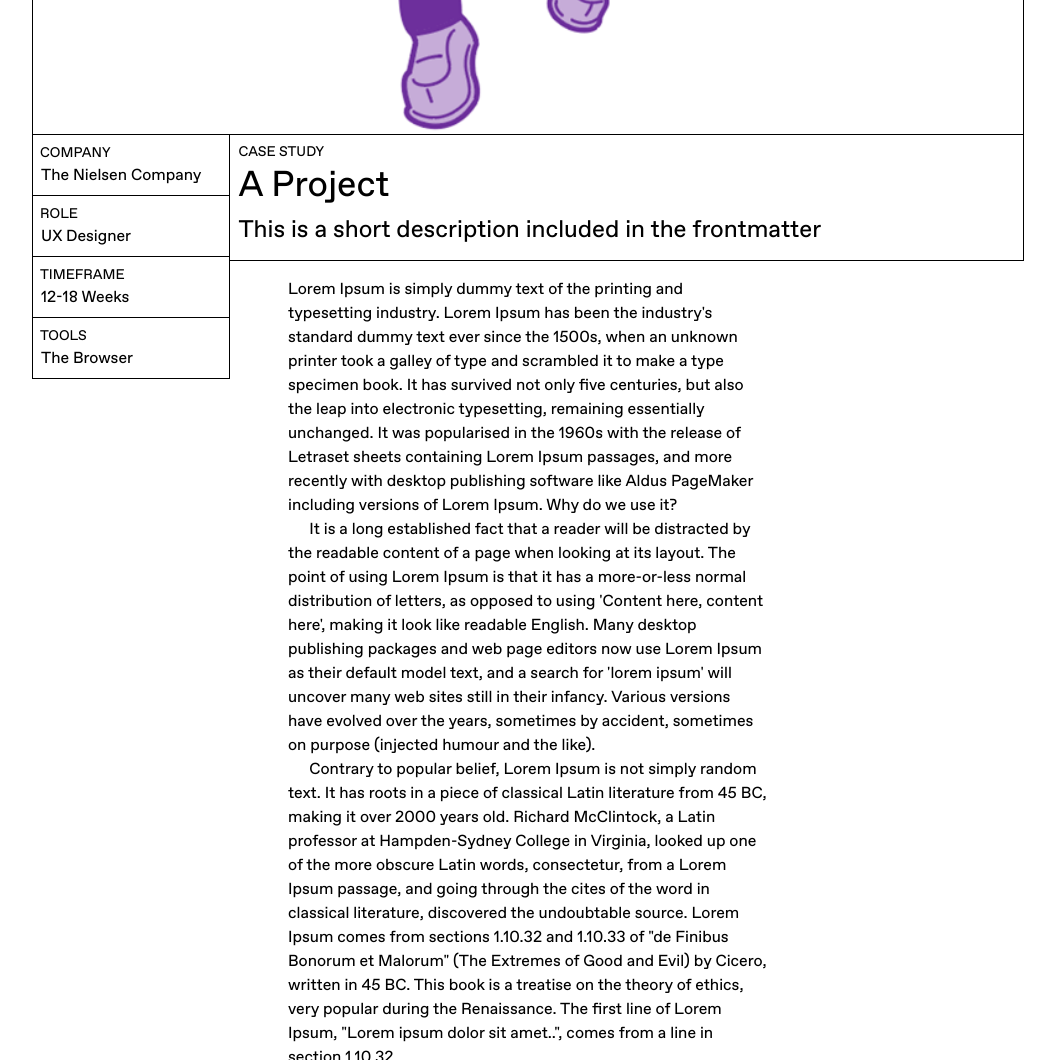
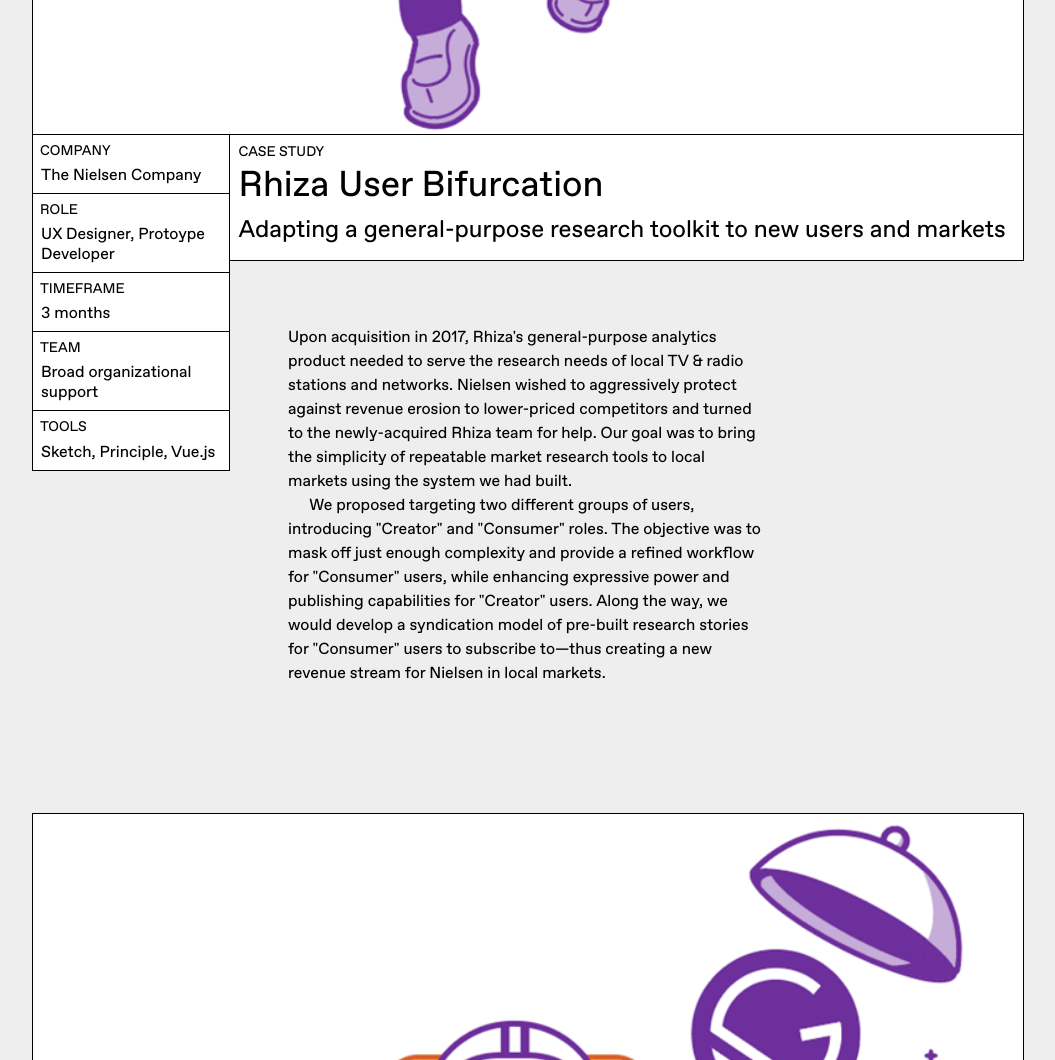
Before and after one commit to jamesacklin/james-acklin-site, a Gatsby site: page / in a window 1280 px wide. Shown: the part 1740-2800 px from the top of the page, without its empty margins (112-1167 px from the left). Built offline with nearby package versions, Linux system fonts and the light colour scheme; Gatsby itself is replaced by a stand-in of ours.

Commit message:
case study work

```diff
--- a/src/components/casestudy.js
+++ b/src/components/casestudy.js
@@ -6,7 +6,7 @@
 import Image from './image'
 
 const Article = styled.article.attrs({
-  className: `pv3-m pv5-l ma0 pa3 center mw8 lh-copy black bg-white cf`
+  className: `pv3-m pv5-l ma0 pa3 center mw8 black cf`
 })``
 
 const Meta = styled.header.attrs ({
@@ -14,14 +14,14 @@
 })``
 
 const Details = styled.aside.attrs({
-  className: `b--black ba bw-1 pa0 fl-l w-20-l`
+  className: `b--black ba bw-1 pa0 fl-l w-20-l bg-white`
 })`
   & > * {
     margin: 0; padding: 0 0.5em;
   }
 
   & > *:nth-child(2n+1){
-    padding-top: 0.5em;
+    padding: 0.5em;
   }
 
   & > *:nth-child(2n+2){
@@ -35,11 +35,11 @@
 `
 
 const Title = styled.div.attrs({
-  className: `lh-title bt-l bl-m br bb bw-1 b--black ph2 pt2 mb3 fl-l w-80-l`
+  className: `lh-title bt-l bl-m br bb bw-1 b--black ph2 pt2 mb4 mb5-l fl-l w-80-l bg-white`
 })``
 
 const Story = styled.div.attrs({
-  className: ``
+  className: `lh-copy`
 })`
   & > p {
     margin: 0 auto;
@@ -55,18 +55,20 @@
 const CaseStudy = ({ fm, content }) => (
   <Article>
     <Meta>
-      <div className="bt bl br bw-1 b--black">
+      <div className="bt bl br bw-1 b--black bg-white">
         <Image />
       </div>
       <Details>
         <h4 className="ttu f6">Company</h4>
-        <p>{fm.company}</p>
+        <p className="lh-title">{fm.company}</p>
         <h4 className="ttu f6">Role</h4>
-        <p>{fm.role}</p>
+        <p className="lh-title">{fm.role}</p>
         <h4 className="ttu f6">Timeframe</h4>
-        <p>{fm.time}</p>
+        <p className="lh-title">{fm.time}</p>
+        <h4 className="ttu f6">Team</h4>
+        <p className="lh-title">{fm.team}</p>
         <h4 className="ttu f6">Tools</h4>
-        <p>{fm.tools}</p>
+        <p className="lh-title">{fm.tools}</p>
       </Details>
       <Title>
         <h4 className="ttu f6 ma0">Case Study</h4>
@@ -74,8 +76,7 @@
         <h3 className="f3 mt2 mb3">{fm.description}</h3>
       </Title>
     </Meta>
-    <Story dangerouslySetInnerHTML={{ __html: content }}>
-    </Story>
+    <Story dangerouslySetInnerHTML={{ __html: content }} />
   </Article>
 )
 
--- a/src/components/layout.js
+++ b/src/components/layout.js
@@ -18,7 +18,7 @@
 import "./layout.css"
 
 const Frame = styled.div.attrs({
-  className: `sans-serif ma0 pa0`
+  className: `sans-serif ma0 pa0 bg-light-gray`
 })``
 
 const Layout = ({ children }) => {
--- a/src/markdown/case-study-1.md
+++ b/src/markdown/case-study-1.md
@@ -1,20 +1,14 @@
 ---
-title: My Cool Markdown File
-description: This is a short description included in the frontmatter
+title: Rhiza User Bifurcation
+description: Adapting a general-purpose research toolkit to new users and markets
 company: The Nielsen Company
-role: UX Designer
-time: 6-8 Weeks
-tools: The Browser
-order: 2
+role: UX Designer, Protoype Developer
+time: 3 months
+team: Broad organizational support
+tools: Sketch, Principle, Vue.js
+order: 1
 ---
 
-Lorem Ipsum is simply dummy text of the printing and typesetting industry. Lorem Ipsum has been the industry's standard dummy text ever since the 1500s, when an unknown printer took a galley of type and scrambled it to make a type specimen book. It has survived not only five centuries, but also the leap into electronic typesetting, remaining essentially unchanged. It was popularised in the 1960s with the release of Letraset sheets containing Lorem Ipsum passages, and more recently with desktop publishing software like Aldus PageMaker including versions of Lorem Ipsum.
-Why do we use it?
+Upon acquisition in 2017, Rhiza's general-purpose analytics product needed to serve the research needs of local TV & radio stations and networks. Nielsen wished to aggressively protect against revenue erosion to lower-priced competitors and turned to the newly-acquired Rhiza team for help. Our goal was to bring the simplicity of repeatable market research tools to local markets using the system we had built.
 
-It is a long established fact that a reader will be distracted by the readable content of a page when looking at its layout. The point of using Lorem Ipsum is that it has a more-or-less normal distribution of letters, as opposed to using 'Content here, content here', making it look like readable English. Many desktop publishing packages and web page editors now use Lorem Ipsum as their default model text, and a search for 'lorem ipsum' will uncover many web sites still in their infancy. Various versions have evolved over the years, sometimes by accident, sometimes on purpose (injected humour and the like).
-
-Contrary to popular belief, Lorem Ipsum is not simply random text. It has roots in a piece of classical Latin literature from 45 BC, making it over 2000 years old. Richard McClintock, a Latin professor at Hampden-Sydney College in Virginia, looked up one of the more obscure Latin words, consectetur, from a Lorem Ipsum passage, and going through the cites of the word in classical literature, discovered the undoubtable source. Lorem Ipsum comes from sections 1.10.32 and 1.10.33 of "de Finibus Bonorum et Malorum" (The Extremes of Good and Evil) by Cicero, written in 45 BC. This book is a treatise on the theory of ethics, very popular during the Renaissance. The first line of Lorem Ipsum, "Lorem ipsum dolor sit amet..", comes from a line in section 1.10.32.
-
-The standard chunk of Lorem Ipsum used since the 1500s is reproduced below for those interested. Sections 1.10.32 and 1.10.33 from "de Finibus Bonorum et Malorum" by Cicero are also reproduced in their exact original form, accompanied by English versions from the 1914 translation by H. Rackham.
-
-There are many variations of passages of Lorem Ipsum available, but the majority have suffered alteration in some form, by injected humour, or randomised words which don't look even slightly believable. If you are going to use a passage of Lorem Ipsum, you need to be sure there isn't anything embarrassing hidden in the middle of text. All the Lorem Ipsum generators on the Internet tend to repeat predefined chunks as necessary, making this the first true generator on the Internet. It uses a dictionary of over 200 Latin words, combined with a handful of model sentence structures, to generate Lorem Ipsum which looks reasonable. The generated Lorem Ipsum is therefore always free from repetition, injected humour, or non-characteristic words etc.
+We proposed targeting two different groups of users, introducing "Creator" and "Consumer" roles. The objective was to mask off just enough complexity and provide a refined workflow for "Consumer" users, while enhancing expressive power and publishing capabilities for "Creator" users. Along the way, we would develop a syndication model of pre-built research stories for "Consumer" users to subscribe to—thus creating a new revenue stream for Nielsen in local markets.
--- a/src/markdown/case-study-2.md
+++ b/src/markdown/case-study-2.md
@@ -1,11 +1,12 @@
 ---
-title: A Project
-description: This is a short description included in the frontmatter
+title: User-Uploaded Data in Rhiza
+description: Enabling new use-cases for Rhiza at Nielsen
 company: The Nielsen Company
-role: UX Designer
-time: 12-18 Weeks
-tools: The Browser
-order: 1
+role: UX Designer, Protoype Developer, Front-End Developer
+time: 3 months
+team: 3-person engineering team + product leadership
+tools: Sketch, Vue.js (prototype), Angular (implementation)
+order: 2
 ---
 
 Lorem Ipsum is simply dummy text of the printing and typesetting industry. Lorem Ipsum has been the industry's standard dummy text ever since the 1500s, when an unknown printer took a galley of type and scrambled it to make a type specimen book. It has survived not only five centuries, but also the leap into electronic typesetting, remaining essentially unchanged. It was popularised in the 1960s with the release of Letraset sheets containing Lorem Ipsum passages, and more recently with desktop publishing software like Aldus PageMaker including versions of Lorem Ipsum.
--- a/src/pages/index.js
+++ b/src/pages/index.js
@@ -63,6 +63,7 @@
             company
             role
             tools
+            team
             time
           }
           html
```
